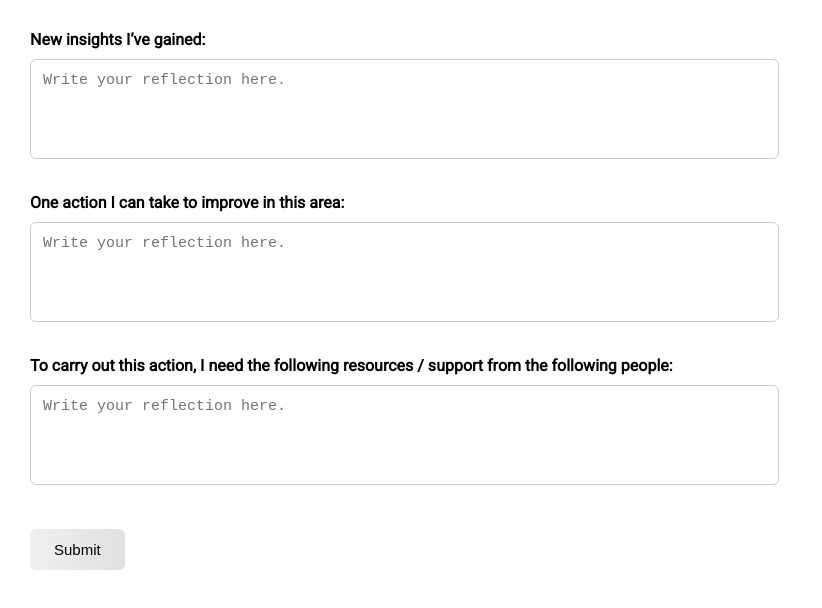
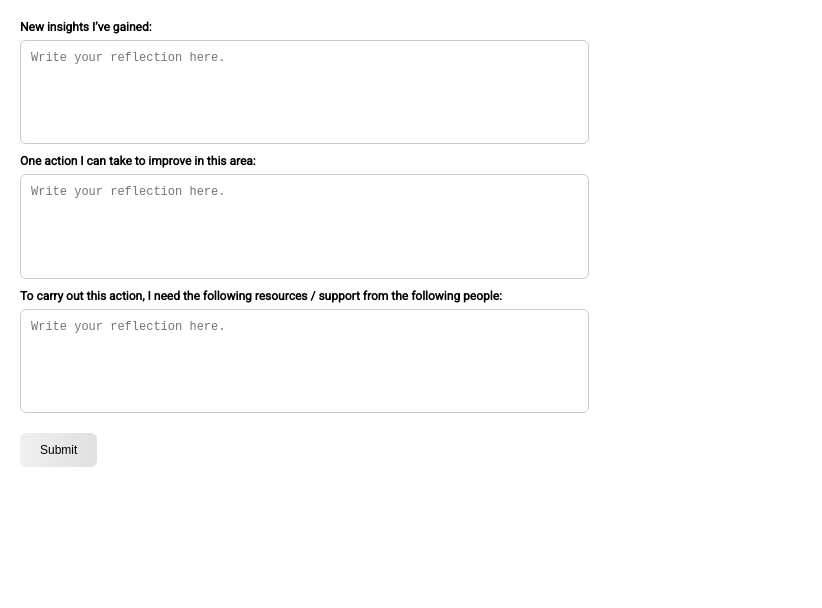
Before and after one commit to rawmecampanero/smartscroll, a plain HTML site: page Page10.html in a window 1280 px wide. Shown: the whole page, without its empty margins (0-822 px from the left). Drawn offline with Linux system fonts and the light colour scheme.

Commit message:
Update Page10.html

```diff
--- a/Page10.html
+++ b/Page10.html
@@ -2,7 +2,7 @@
 <html lang="en">
 <head>
   <meta charset="UTF-8" />
-  <meta name="viewport" content="width=809, height=641, initial-scale=1.0" />
+  <meta name="viewport" content="width=609, height=487, initial-scale=1.0" />
   <title>Page 10</title>
   <link href="https://fonts.googleapis.com/css2?family=Roboto&display=swap" rel="stylesheet">
   <style>
@@ -10,39 +10,43 @@
       margin: 0;
       padding: 0;
       font-family: 'Roboto', sans-serif;
-      width: 809px;
-      height: 641px;
+      width: 609px;
+      height: 487px;
       box-sizing: border-box;
-      background: #fff;
+      background: transparent;
       overflow: hidden;
+      font-size: 12px;
     }
 
     .form-container {
-      padding: 30px;
+      padding: 20px;
       box-sizing: border-box;
       height: 100%;
       display: flex;
       flex-direction: column;
-      justify-content: flex-start;
+      justify-content: space-between;
+      background: transparent;
     }
 
     .form-group {
-      margin-bottom: 30px;
+      flex: 1;
+      display: flex;
+      flex-direction: column;
+      margin-bottom: 10px;
     }
 
     label {
       display: block;
-      font-size: 16px;
+      font-size: 12px;
       font-weight: 600;
-      margin-bottom: 10px;
+      margin-bottom: 6px;
     }
 
     textarea {
-      width: 100%;
-      height: 100px;
+      flex: 1;
       resize: none;
-      padding: 12px;
-      font-size: 15px;
+      padding: 10px;
+      font-size: 12px;
       border: 1px solid #ccc;
       border-radius: 6px;
       box-sizing: border-box;
@@ -50,8 +54,8 @@
     }
 
     button {
-      padding: 12px 24px;
-      font-size: 15px;
+      padding: 10px 20px;
+      font-size: 12px;
       border: none;
       border-radius: 6px;
       background: linear-gradient(to right, #f0f0f0, #e0e0e0);
@@ -63,7 +67,7 @@
 </head>
 <body>
   <div class="form-container">
-    <form id="form">
+    <form id="form" style="height: 100%; display: flex; flex-direction: column; justify-content: space-between;">
       <div class="form-group">
         <label for="input1">New insights I’ve gained:</label>
         <textarea id="input1" placeholder="Write your reflection here." pattern="[A-Za-z0-9\s.,!?'-]+" required></textarea>
```
